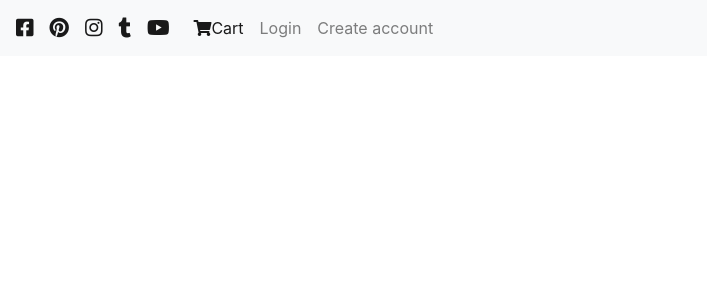
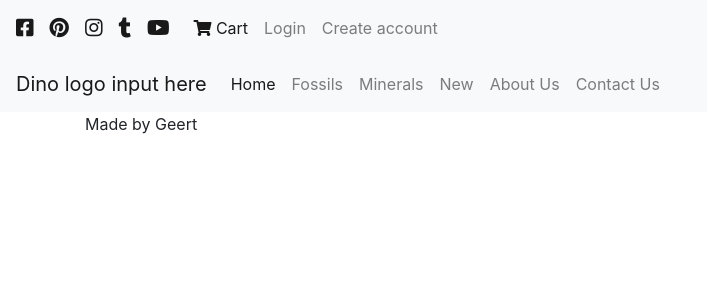
Before and after one commit to codingwithgeert/fossil-shop, a Django app: page /index/ in a window 1280 px wide. Shown: the top 300 px of the page, without its empty margins (0-707 px from the left). Run offline with Django 3.2, Linux system fonts and the light colour scheme; some libraries are stand-ins or nearby versions.

Commit message:
second navbar added with logo and links

```diff
--- a/templates/base.html
+++ b/templates/base.html
@@ -31,10 +31,38 @@
       <a class="navbar-brand" href="#"><i class="fab fa-instagram"></i></a>
       <a class="navbar-brand" href="#"><i class="fab fa-tumblr"></i></a>
       <a class="navbar-brand" href="#"><i class="fab fa-youtube"></i></a>
-      <a class="nav-item nav-link active" href="#"><i class="fas fa-shopping-cart"></i>Cart <span class="sr-only">(current)</span></a>
+      <a class="nav-item nav-link active" href="#"><i class="fas fa-shopping-cart"></i> Cart <span class="sr-only">(current)</span></a>
       <a class="nav-item nav-link" href="#">Login</a>
       <a class="nav-item nav-link" href="#">Create account</a>
     </div>
+  </div>
+</nav>
+<nav class="navbar navbar-expand-lg navbar-light bg-light">
+  <a class="navbar-brand" href="#">Dino logo input here</a>
+  <button class="navbar-toggler" type="button" data-toggle="collapse" data-target="#navbarNav" aria-controls="navbarNav" aria-expanded="false" aria-label="Toggle navigation">
+    <span class="navbar-toggler-icon"></span>
+  </button>
+  <div class="collapse navbar-collapse" id="navbarNav">
+    <ul class="navbar-nav">
+      <li class="nav-item active">
+        <a class="nav-link" href="#">Home <span class="sr-only">(current)</span></a>
+      </li>
+      <li class="nav-item">
+        <a class="nav-link" href="#">Fossils</a>
+      </li>
+      <li class="nav-item">
+        <a class="nav-link" href="#">Minerals</a>
+      </li>
+      <li class="nav-item">
+        <a class="nav-link"href="#">New</a>
+      </li>
+      <li class="nav-item">
+        <a class="nav-link"href="#">About Us</a>
+      </li>
+      <li class="nav-item">
+        <a class="nav-link"href="#">Contact Us</a>
+      </li>
+    </ul>
   </div>
 </nav>
 
@@ -45,6 +73,12 @@
     <script src="https://cdnjs.cloudflare.com/ajax/libs/popper.js/1.15.0/popper.min.js"></script>
     <script src="https://cdnjs.cloudflare.com/ajax/libs/twitter-bootstrap/4.3.1/js/bootstrap.min.js"></script>
 
+    <footer>
+        <div class="container">
+            <p>Made by Geert</p>
+        </div>
+    </footer>
+
     </body>
 
 </html>
```
